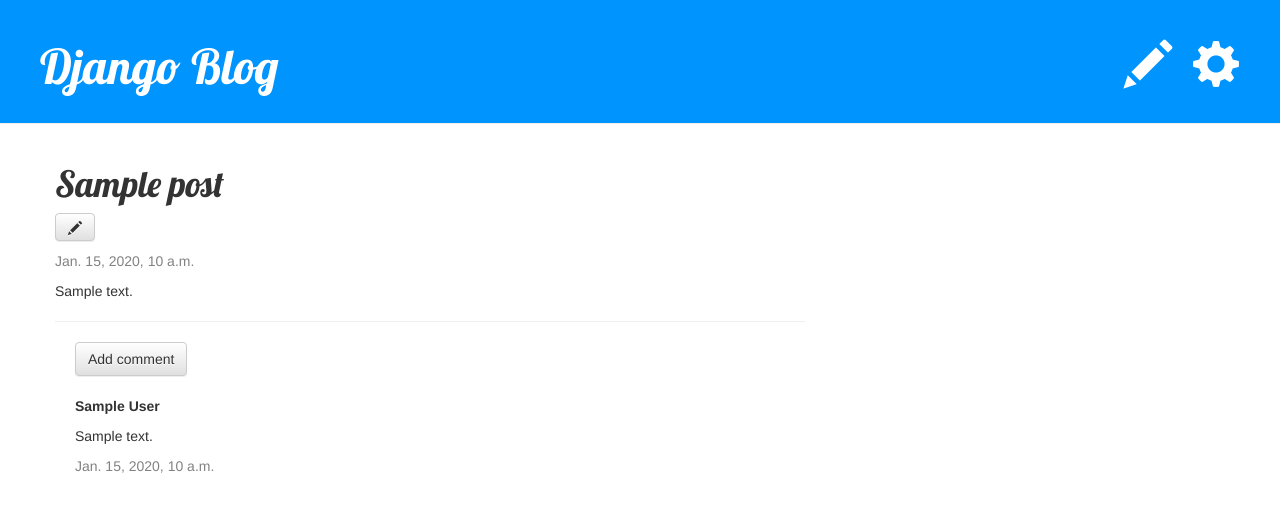
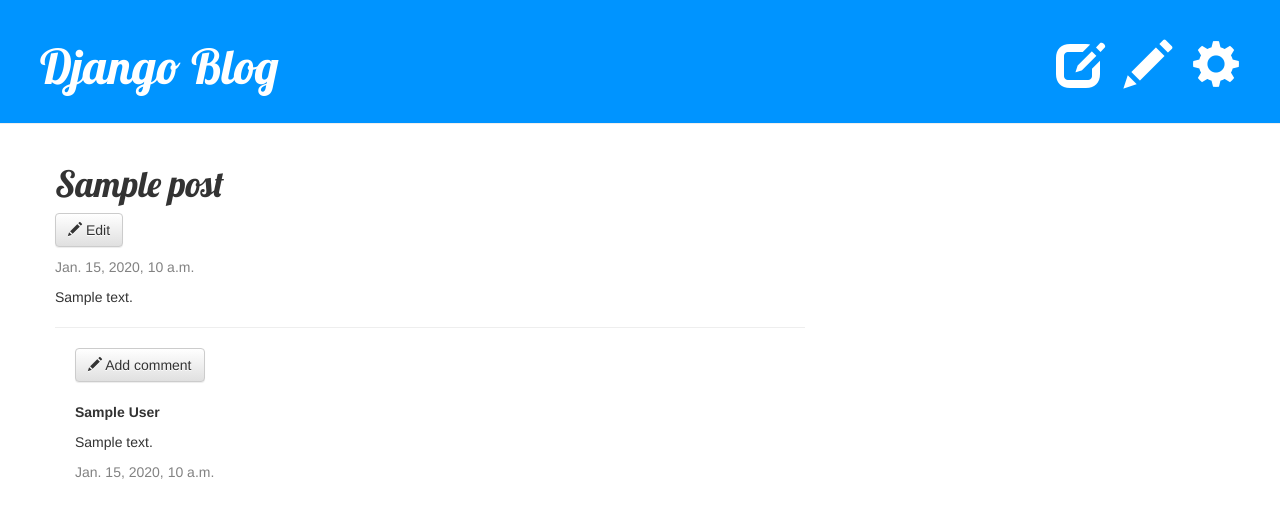
Before and after one commit to ugajin-nijagu/Django_blog, a Django app: page /post/1/ in a window 1280 px wide. Shown: the top 518 px of the page. Run offline with Django 3.2, Linux system fonts and the light colour scheme; a user stored in the database is signed in; tables that the repository leaves empty hold one stand-in row (values such as "Sample post"); some libraries are stand-ins or nearby versions.

Commit message:
Eigth commit

```diff
--- a/blog/templates/blog/base.html
+++ b/blog/templates/blog/base.html
@@ -13,6 +13,7 @@
         {% if user.is_authenticated %}
         <a href="/admin/" class="top-menu"><span class="glyphicon glyphicon-cog"></span></a>
         <a href="{% url 'post_new' %}" class="top-menu"><span class="glyphicon glyphicon-pencil"></span></a>
+        <a href="{% url 'post_draft_list' %}" class="top-menu"><span class="glyphicon glyphicon-edit"></span></a>
         {% endif %}
         <a href="/">Django Blog</a>
       </h1>
--- a/blog/templates/blog/post_detail.html
+++ b/blog/templates/blog/post_detail.html
@@ -5,22 +5,24 @@
     <h1>{{ post.title }}</h1>
 
     {% if user.is_authenticated %}
-    <p>
-      <a class="btn btn-default" href="{% url 'post_edit' pk=post.pk %}"><span class="glyphicon glyphicon-pencil"></span></a>
-    </p>
-    {% endif %}
-
-    {% if post.published_date %}
-    <div class='date'>
-      <p>{{ post.published_date }}</p>
-    </div>
+      <p>
+      <a class="btn btn-default" href="{% url 'post_edit' pk=post.pk %}"><span class="glyphicon glyphicon-pencil"></span> Edit</a>
+      {% if post.published_date %}
+      <div class='date'>
+        <p>{{ post.published_date }}</p>
+      </div>
+      {% else %}
+      <a class="btn btn-default" href="{% url 'blog.views.post_publish' pk=post.pk %}"><span class="glyphicon glyphicon-pencil"></span> Publish</a>
+      <a class="btn btn-default" href="{% url 'post_remove' pk=post.pk %}"><span class="glyphicon glyphicon-trash"></span> Delete</a>
+      </p>
+      {% endif %}
     {% endif %}
     <p>{{ post.text|linebreaksbr }}</p>
   </div>
 
   <hr>
   <div class='comment'>
-    <a class="btn btn-default" href="{% url 'add_comment_to_post' pk=post.pk %}">Add comment</a>
+    <a class="btn btn-default btn-md" href="{% url 'add_comment_to_post' pk=post.pk %}"> <span class="glyphicon glyphicon-pencil"></span> Add comment</a>
   </div>
   {% for comment in post.comments.all %}
     {% if user.is_authenticated or comment.approved_comment %}
--- a/blog/urls.py
+++ b/blog/urls.py
@@ -6,6 +6,9 @@ urlpatterns = [
     url(r'^post/(?P<pk>\d+)/$', views.post_detail, name='post_detail'),
     url(r'^post/new/$', views.post_new, name='post_new'),
     url(r'^post/(?P<pk>\d+)/edit/$', views.post_edit, name='post_edit'),
+    url(r'^drafts/$', views.post_draft_list, name='post_draft_list'),
+    url(r'^post/(?P<pk>\d+)/publish/$', views.post_publish, name='post_publish'),
+    url(r'^post/(?P<pk>\d+)/remove/$', views.post_remove, name='post_remove'),
     url(r'^post/(?P<pk>\d+)/comment/$', views.add_comment_to_post, name='add_comment_to_post'),
     url(r'^comment/(?P<pk>\d+)/approve/$', views.comment_approve, name='comment_approve'),
     # url(r'^comment/(?P<pk>\d+)/remove/$', views.comment_remove, name='comment_remove'),
--- a/blog/views.py
+++ b/blog/views.py
@@ -6,7 +6,6 @@ from django.shortcuts import redirect
 from django.contrib.auth.decorators import login_required
 
 # Create your views here.
-
 def post_list(request):
     posts = Post.objects.filter(published_date__lte=timezone.now()).order_by('published_date')
     return render(request, 'blog/post_list.html', {'posts': posts})
@@ -15,17 +14,13 @@ def post_detail(request, pk):
     post = get_object_or_404(Post, pk=pk)
     return render(request, 'blog/post_detail.html', {'post': post})
 
-# def post_new(request):
-#     form = PostForm()
-#     return render(request, 'blog/post_edit.html', {'form': form})
-
 def post_new(request):
     if request.method == "POST":
         form = PostForm(request.POST)
         if form.is_valid():
             post = form.save(commit=False)
             post.author = request.user
-            post.published_date = timezone.now()
+            # post.published_date = timezone.now()
             post.save()
             return redirect('post_detail', pk=post.pk)
     else:
@@ -39,12 +34,26 @@ def post_edit(request, pk):
         if form.is_valid():
             post = form.save(commit=False)
             post.author = request.user
-            post.published_date = timezone.now()
+            # post.published_date = timezone.now()
             post.save()
             return redirect('post_detail', pk=post.pk)
     else:
         form = PostForm(instance=post)
     return render(request, 'blog/post_edit.html', {'form': form})
+
+def post_draft_list(request):
+    posts = Post.objects.filter(published_date__isnull=True).order_by('created_date')
+    return render(request, 'blog/post_draft_list.html', {'posts': posts})
+
+def post_publish(request, pk):
+    post = get_object_or_404(Post, pk=pk)
+    post.publish()
+    return redirect('blog.views.post_detail', pk=pk)
+
+def post_remove(request, pk):
+    post = get_object_or_404(Post, pk=pk)
+    post.delete()
+    return redirect('blog.views.post_list')
 
 def add_comment_to_post(request, pk):
     post = get_object_or_404(Post, pk=pk)
@@ -64,10 +73,3 @@ def comment_approve(request, pk):
     comment = get_object_or_404(Comment, pk=pk)
     comment.approve()
     return redirect('blog.views.post_detail', pk=comment.post.pk)
-
-# @login_required
-# def comment_remove(request, pk):
-#     comment = get_object_or_404(Comment, pk=pk)
-#     post_pk = comment.post.pk
-#     comment.delete()
-#     return redirect('blog.views.post_detail', pk=post_pk)
```
Also changed, not shown: blog/templates/blog/post_draft_list.html (added, +11 -0 lines).
